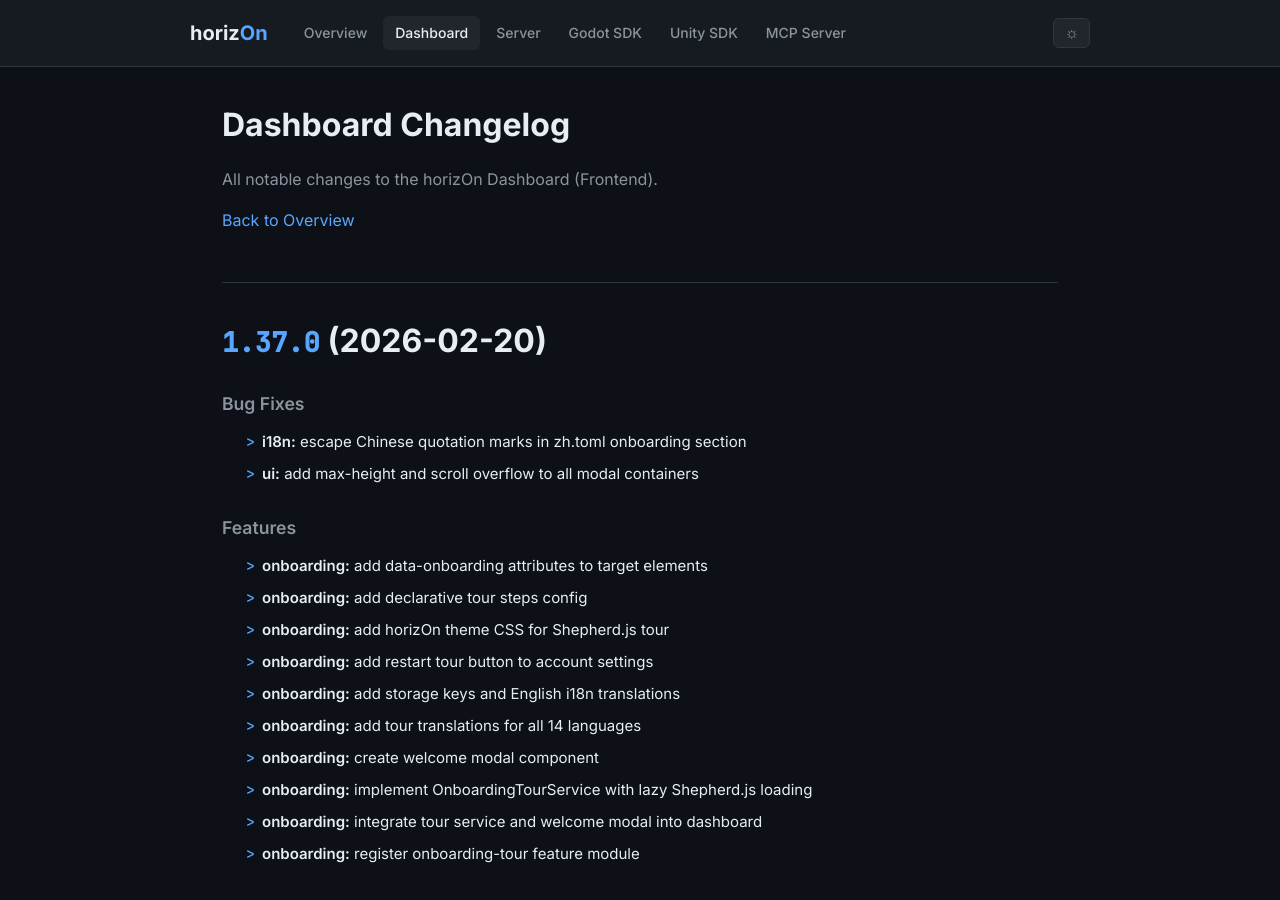
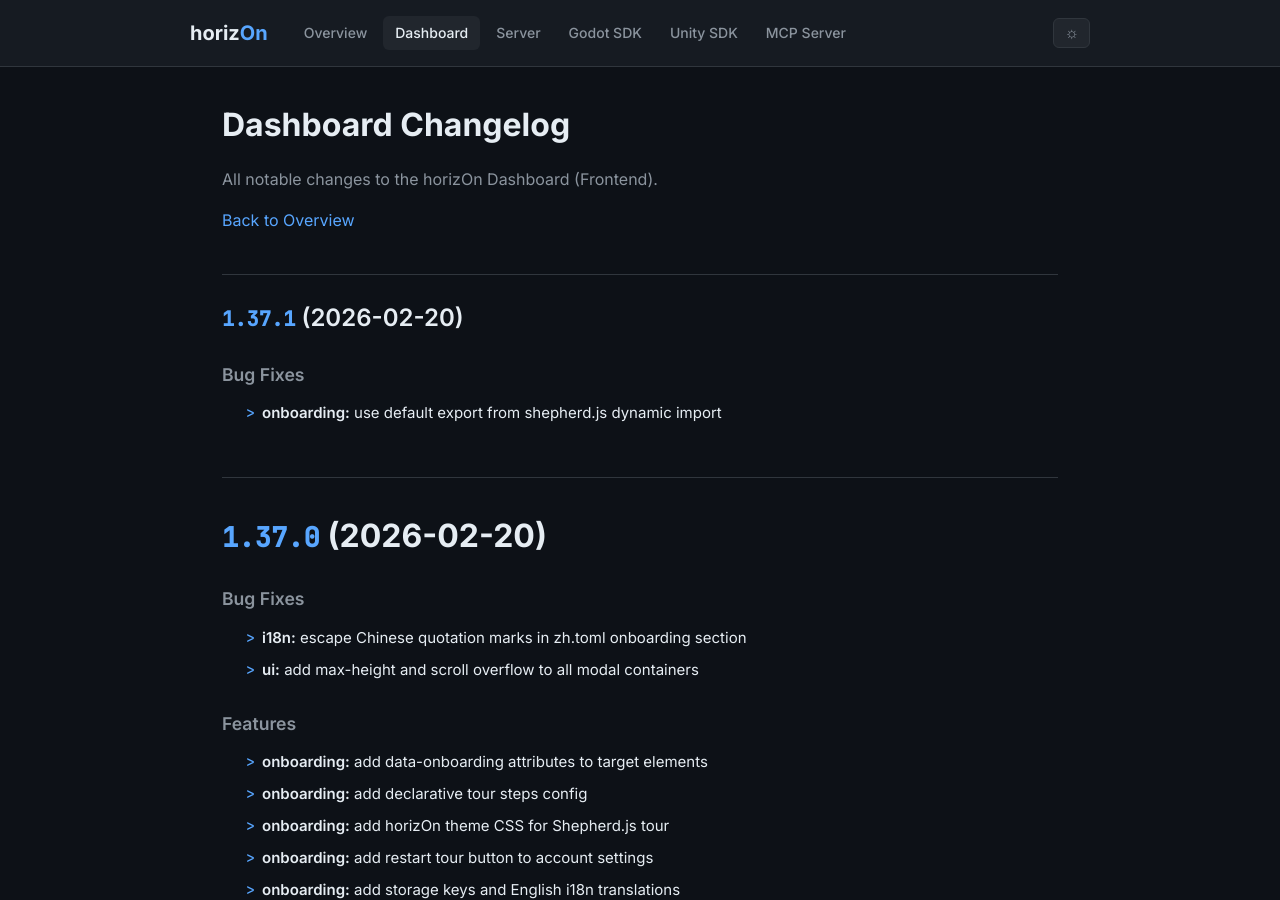
Before and after one commit to ProjectMakersDE/horizOn-Changelog, a Jekyll site: the page built from dashboard-changelog.md, in a window 1280 px wide and 900 px high. Built offline with Jekyll 4.4.1, drawn with Linux system fonts in a browser that asks for light colours.

Commit message:
chore: sync changelogs [skip ci]

```diff
--- a/dashboard-changelog.md
+++ b/dashboard-changelog.md
@@ -8,6 +8,13 @@ title: Dashboard Changelog
 All notable changes to the horizOn Dashboard (Frontend).
 
 [Back to Overview](.)
+
+## [1.37.1](https://github.com/ProjectMakersDE/horizOn-Dashboard/compare/v1.37.0...v1.37.1) (2026-02-20)
+
+
+### Bug Fixes
+
+* **onboarding:** use default export from shepherd.js dynamic import ([a3ab1d8](https://github.com/ProjectMakersDE/horizOn-Dashboard/commit/a3ab1d8aef8189f3aac457b9ccd46d7ed898545a))
 
 # [1.37.0](https://github.com/ProjectMakersDE/horizOn-Dashboard/compare/v1.36.2...v1.37.0) (2026-02-20)
 
```
Also changed, not shown: index.md (+1 -1 lines).
